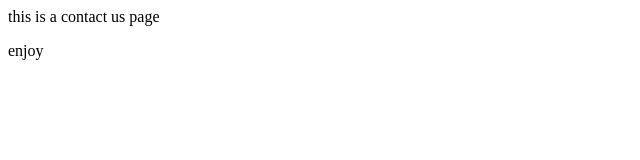
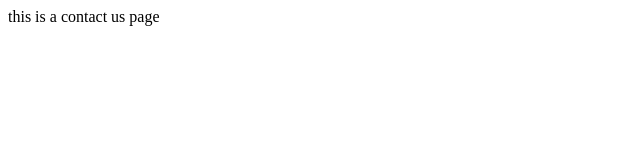
Before and after one commit to Abhinavnic/testprojteam1, a plain HTML site: page service.html in a window 1280 px wide. Shown: the full height of the page, 0-640 px from the left. Drawn offline with Linux system fonts and the light colour scheme.

Commit message:
service commit modified

```diff
--- a/service.html
+++ b/service.html
@@ -7,7 +7,7 @@
 </head>
 <body>
     this is a contact us page
-    <P> enjoy </P>
+
 
 </body>
 </html>
```
